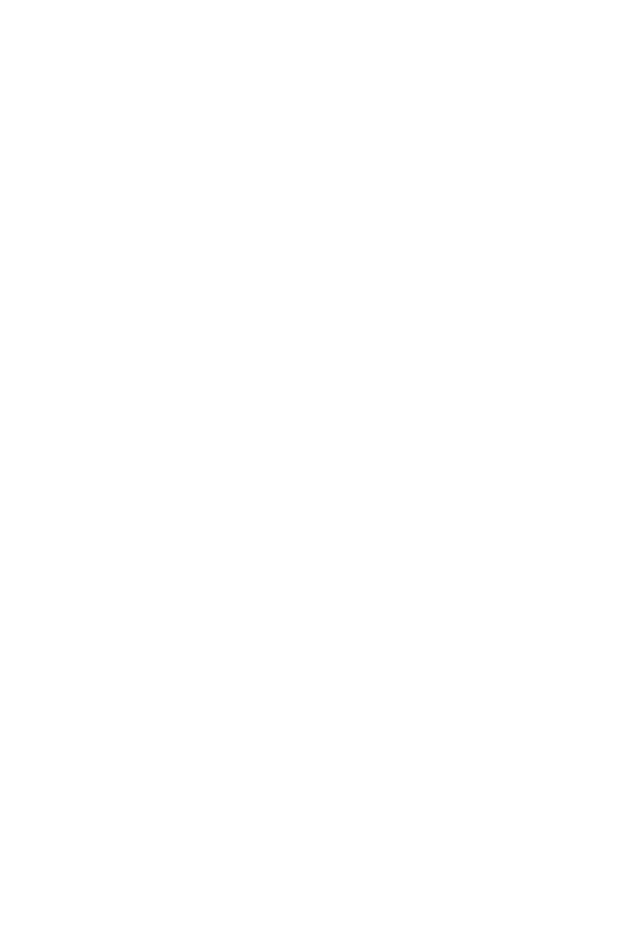
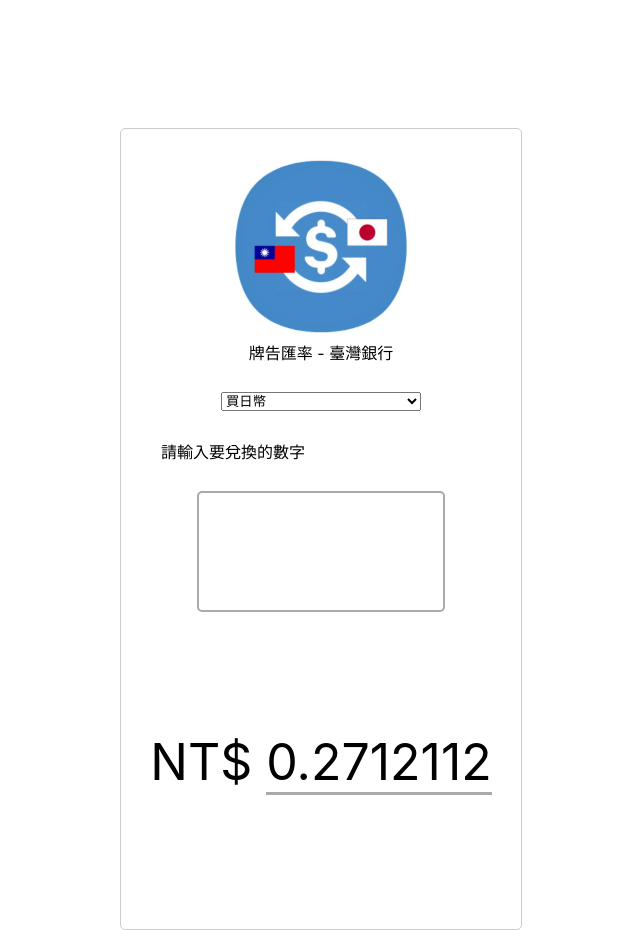
Before and after one commit to sasie59/Portfolio, a React (Create React App) app: page /ExchangeRateJpy in a window 1280 px wide. Shown: the whole page, without its empty margins (319-959 px from the left). Before the commit the page ends 800 px from the top, so only its background shows below. Built offline with nearby package versions, Linux system fonts and the light colour scheme.

Commit message:
雛形先刻出來

```diff
--- a/package.json
+++ b/package.json
@@ -10,6 +10,7 @@
     "react-dom": "^17.0.2",
     "react-router-dom": "^6.2.1",
     "react-scripts": "5.0.0",
+    "sass": "^1.49.8",
     "web-vitals": "^2.1.4"
   },
   "scripts": {
--- a/src/App.js
+++ b/src/App.js
@@ -1,14 +1,14 @@
 import React from 'react';
 import { BrowserRouter, Routes, Route } from 'react-router-dom';
 
-import exchangeRateJpy from './exchangeRateJpy';
+import ExchangeRateJpy from './ExchangeRateJpy';
 import HomePage from './HomePage';
 
 function App() {
   return (
     <BrowserRouter>
       <Routes>
-        <Route path='/exchangeRateJpy' elemet={<exchangeRateJpy />}></Route>
+        <Route path='/ExchangeRateJpy' element={<ExchangeRateJpy />}></Route>
         <Route path='/' element={<HomePage />}></Route>
       </Routes>
     </BrowserRouter>
--- a/src/HomePage.js
+++ b/src/HomePage.js
@@ -7,7 +7,7 @@
       <div>
         <ul>
           <li>
-            <Link to="/exchangeRateJpy">日幣即時匯率</Link>
+            <Link to="/ExchangeRateJpy">日幣即時匯率</Link><br />
           </li>
         </ul>
       </div>
--- /dev/null
+++ b/src/exchangeRateJpy/App.scss
@@ -0,0 +1,44 @@
+.layout {
+  width: 400px;
+  height: 800px;
+  border: 1px solid #ccc;
+  border-radius: 5px;
+  margin: 0 auto;
+  margin-top: 10%;
+  .img {
+    margin-top: 7%;
+    width: 50%;
+    position: relative;
+    left: 50%;
+    transform: translateX(-50%);
+  }
+  .source {
+    text-align: center;
+  }
+  .illustrate {
+    margin: 7% 50% 7% 10%;
+  }
+  .textStyle {
+    text-align: center;
+    .input {
+      font-size: 100px;
+      width: 60%;
+      position: relative;
+      border: 2px solid #aaa;
+      border-radius: 5px;
+    }
+  }
+  .outPut {
+    // background-color: red;
+    text-align: center;
+    margin-top: 30%;
+    .cent {
+      font-size: 50px;
+      display: inline;
+    }
+    .exhibit {
+      font-size: 50px;
+      border-bottom: 3px solid #aaa;
+    }
+  }
+}
--- a/src/exchangeRateJpy/index.js
+++ b/src/exchangeRateJpy/index.js
@@ -1,17 +1,30 @@
 import React, { Component } from 'react';
+import "./App.scss";
+import jpy from './jpy.png'
 
 export default class index extends Component {
   constructor() {
     super();
     this.state = {
-
+      jpyToTwd: 0.2712112
     }
   }
   render() {
     return (
-      <div>
-        <div>
-          aaa
+      <div className='layout'>
+        <img className='img' src={jpy} alt="" />
+        <div className='source'>牌告匯率 - 臺灣銀行</div>
+        <select className='img' name="" id="">
+          <option value="">買日幣</option>
+          <option value="">賣日幣</option>
+        </select><br />
+        <div className='illustrate'>請輸入要兌換的數字</div>
+        <div className='textStyle'>
+          <input className='input' type="text" />
+        </div>
+        <div className='outPut'>
+          <p className='cent'>NT$ </p>
+          <span className='exhibit'>{this.state.jpyToTwd}</span>
         </div>
       </div>
     )
```
Also changed, not shown: src/exchangeRateJpy/jpy.png (added), 1 other file (tests, documents, lock files or other folders).
